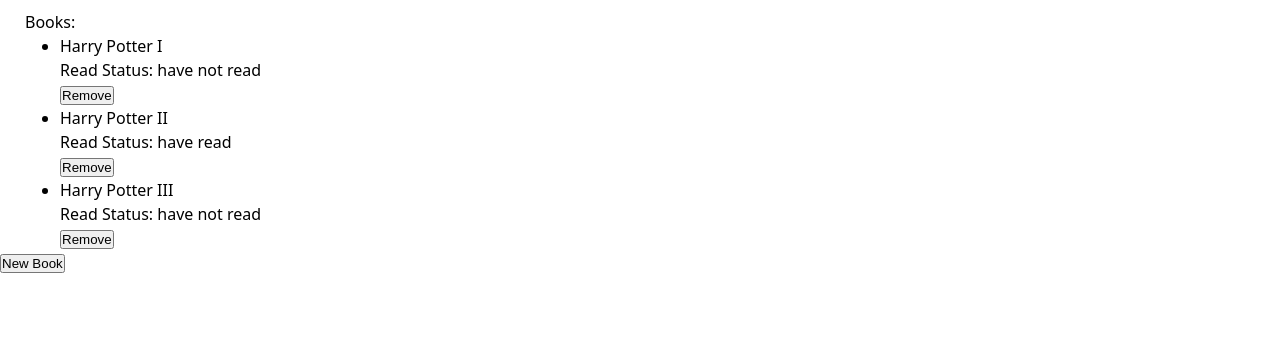
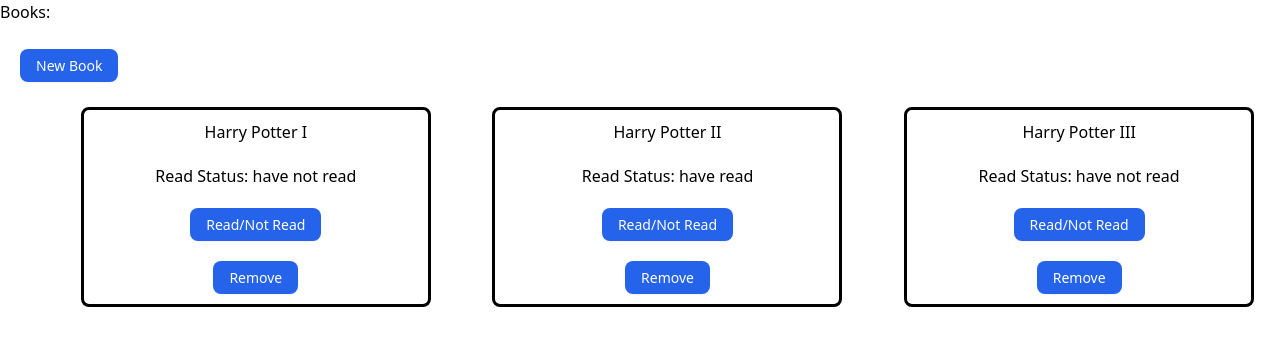
Before and after one commit to Youtha777/odin-project-library, a plain HTML site: page index.html in a window 1280 px wide. Drawn offline with Linux system fonts and the light colour scheme.

Commit message:
Add CSS Grid to the project.  Also refactor the script.js and added refreshMyLibrary function - update webpage if book has been added or deleted

```diff
--- a/index.html
+++ b/index.html
@@ -10,14 +10,9 @@
 </head>
 
 <body>
-  <div class="books">
   <p>Books:</p>
-    <ul>
-
-    </ul>
-  </div>
-
-  <button id="new-book-btn">New Book</button>
+  <div class="form-container">
+    <button class="new-book-btn">New Book</button>
 
     <form id="book-form" class="hidden" action="">
 
@@ -36,6 +31,15 @@
       <button type="submit" class="new-book-submit-btn">Submit</button>
 
     </form>
+    <div class="grid-container">
+
+      <ul class="book-cards">
+
+      </ul>
+    </div>
+
+  </div>
+
 </body>
 
 </html>
--- a/script.js
+++ b/script.js
@@ -42,6 +42,7 @@ addBookToLibrary("Harry Potter I", "R.J Rowling", 466, false)
 addBookToLibrary("Harry Potter II", "R.J Rowling", 525, true)
 addBookToLibrary("Harry Potter III", "R.J Rowling", 451, false)
 
+function refreshMyLibrary(myLibrary) {
     myLibrary.forEach((book, index) => {
     //set a variable to be the li tag to append to the ul later
     const bookLi = document.createElement("li");
@@ -50,21 +51,46 @@ myLibrary.forEach((book, index) => {
     const readStatus = document.createElement ('p');
 
     readStatus.textContent = (`Read Status: ${book.hasRead()}`);
+    bookLi.classList = "book-card";
     readToggleBtn.classList = "readToggleBtn";
+    readToggleBtn.textContent = "Read/Not Read";
 
     //alter the text on the li tag to display on the web page
     bookLi.textContent = `${book.title}`;
     removeBtn.textContent = "Remove";
+    removeBtn.id = book.id;
+
+    removeBtn.addEventListener('click', (event) => {
+      const index = myLibrary.findIndex(book => book.id === removeBtn.id)
+      myLibrary.splice(index, 1);
+      clearBooks()
+      refreshMyLibrary(myLibrary);
+    })
+
+    readToggleBtn.addEventListener('click', () => {
+      if (book.isRead){
+        book.isRead = false;
+        readStatus.textContent = (`Read Status: ${book.hasRead()}`);
+      } else{
+        book.isRead = true;
+        readStatus.textContent = (`Read Status: ${book.hasRead()}`);
+      }
+    })
+
 
     //append the book onto ul.
     listBooks.appendChild(bookLi);
     bookLi.appendChild(readStatus);
+    bookLi.appendChild(readToggleBtn);
     bookLi.appendChild(removeBtn);
 
   });
+}
+
+refreshMyLibrary(myLibrary);
 
 //DOM selector for the new book button and the form
-const newBookBtn = document.querySelector ('#new-book-btn');
+const newBookBtn = document.querySelector ('.new-book-btn');
 const bookForm = document.querySelector("#book-form");
 
 //event listener for the new book button to toggle the form to be hidden/show
@@ -94,46 +120,7 @@ submitBook.addEventListener('click', (event) =>{
   //Clear the old list
   clearBooks();
 
-  //loop through the updated library to display the new books
-  myLibrary.forEach((book, index) => {
-  //set a variable to be the li tag to append to the ul later
-  const bookLi = document.createElement("li");
-  const removeBtn = document.createElement('button');
-  const readToggleBtn = document.createElement('button');
-  const readStatus = document.createElement ('p');
-
-
-  readStatus.textContent = (`Read Status: ${book.hasRead()}`);
-
-  //alter the text on the li tag to display on the web page
-  bookLi.textContent = `${book.title}`;
-  removeBtn.textContent = "Remove";
-  readToggleBtn.textContent = "Read/Not Read";
-
-  removeBtn.id = book.id;
-
-  removeBtn.addEventListener('click', (event) => {
-    const index = myLibrary.findIndex(book => book.id === event.currentTarget.id)
-
-    myLibrary.splice(index, 1);
-  })
-
-  readToggleBtn.addEventListener('click', () => {
-    if (book.isRead){
-      book.isRead = false;
-      readStatus.textContent = (`Read Status: ${book.hasRead()}`);
-    } else{
-      book.isRead = true;
-      readStatus.textContent = (`Read Status: ${book.hasRead()}`);
-    }
-  })
-
-  //append the book onto ul.
-  listBooks.appendChild(bookLi);
-  bookLi.appendChild(readStatus);
-  bookLi.appendChild(readToggleBtn);
-  bookLi.appendChild(removeBtn);
-});
+  refreshMyLibrary (myLibrary);
 
   //to prevent the defualt form submission to a server
   event.preventDefault();
--- a/style.css
+++ b/style.css
@@ -12,17 +12,72 @@ body {
   min-height: 100vh;
 }
 
-.books{
-  padding-left: 25px;
-  padding-top: 10px;
+.grid-container{
+  display: grid;
+  grid-template-columns: 1fr 1fr 1fr;
+  height: 250px;
 }
 
 
-ul {
+.book-cards {
   margin-left: 35px;
+  grid-column: span 3;
+  display: grid;
+  grid-template-columns: 1fr 1fr 1fr;
+  grid-auto-rows: 1fr;
+  gap: 10px;
+  justify-items: center;
+}
+
+li {
+  list-style: none;
+}
+
+
+.book-card{
+  display: grid;
+  height: 200px;
+  width: 350px;
+  margin-top: 25px;
+  text-align: center;
+  border: 3px solid black;
+  border-radius: 8px;
+  justify-items: center;
+  align-items: center;
 }
 
 /* to toggle the form */
 .hidden{
   display: none;
+  margin-top: 250px;
 }
+
+.form-container{
+  margin-left: 20px;
+  margin-top: 25px;
+}
+
+button{
+  display: inline-flex;
+  align-items: center;
+  justify-content: center;
+  padding: 5px 15px;
+  font-family: system-ui, -apple-system, BlinkMacSystemFont, 'Segoe UI', Roboto, sans-serif;
+  font-size: 14px;
+  font-weight: 500;
+  line-height: 1.5;
+  color: #ffffff;
+  background-color: #2563eb;
+  border: 1px solid transparent;
+  border-radius: 8px;
+  cursor: pointer;
+  user-select: none;
+  box-shadow: 0 1px 2px 0 rgba(0, 0, 0, 0.05);
+  transition: all 0.15s ease-in-out;
+}
+
+button:hover {
+  background-color: #8fa0ce;
+  box-shadow: 0 4px 6px -1px rgba(0, 0, 0, 0.1), 0 2px 4px -2px rgba(0, 0, 0, 0.1);
+  transform: translateY(-1px);
+}
```
Lines whose indentation alone changed are shown as unchanged.
